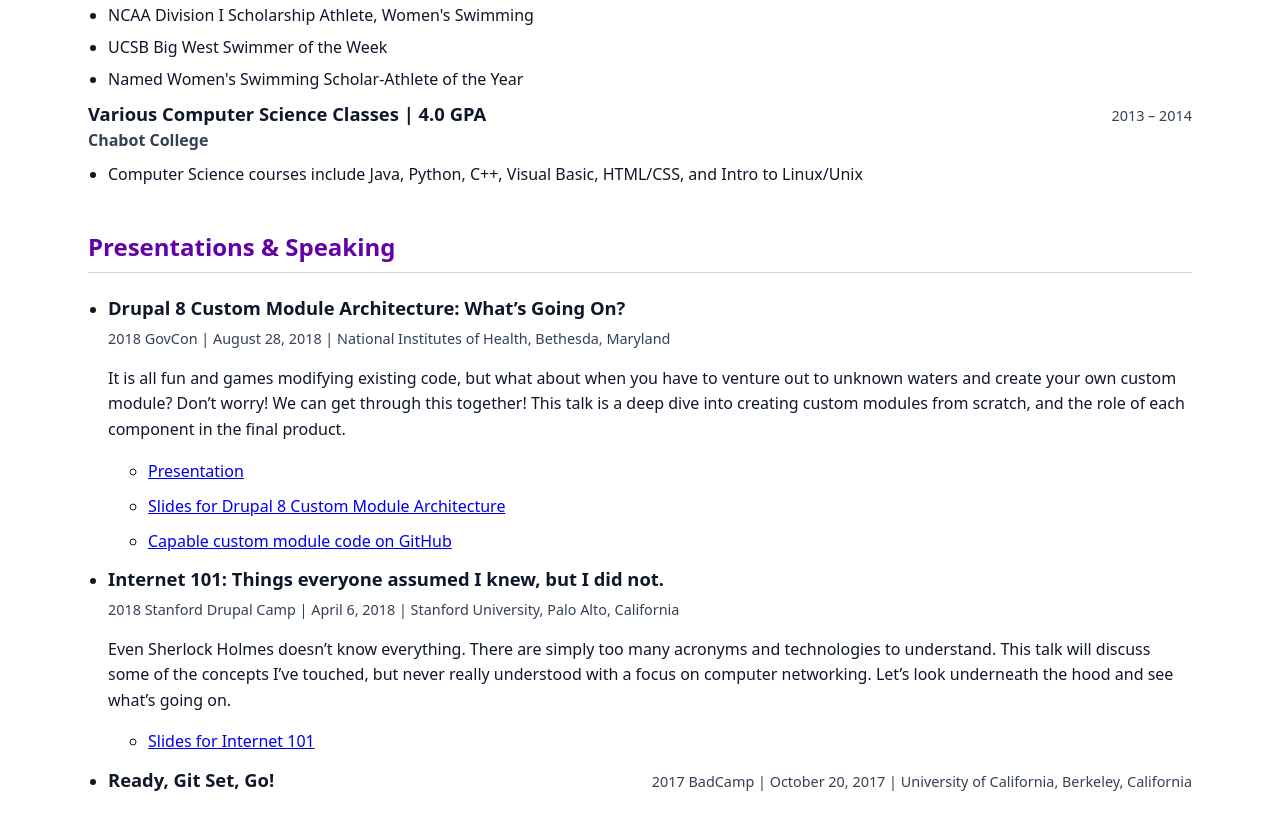
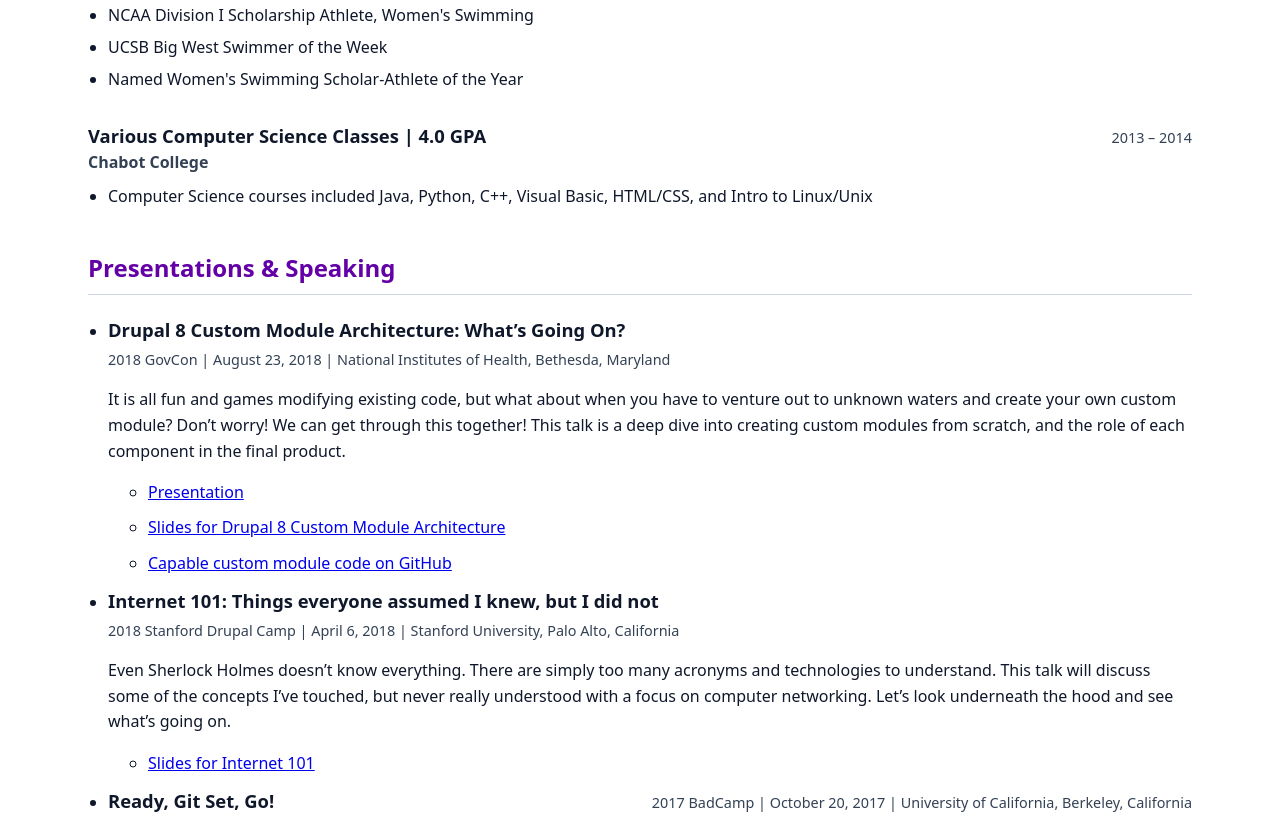
Before and after one commit to legaudinier/hello, a plain HTML site: page index.html in a window 1280 px wide. Shown: the part 1750-2565 px from the top of the page. Drawn offline with Linux system fonts and the light colour scheme.

Commit message:
Update index.html
Just fixing more small tweaks.

```diff
--- a/index.html
+++ b/index.html
@@ -17,7 +17,7 @@
       --text-secondary: #334155;
       --accent-color: #6300A6;
       /* WCAG AA compliant contrast on white */
-      --accent-hover: #115e59;
+      --accent-hover: #450073;
       --border-color: #cbd5e1;
       --focus-ring: #0284c7;
       --font-sans: system-ui, -apple-system, BlinkMacSystemFont, "Segoe UI", Roboto, Oxygen, Ubuntu, Cantarell, sans-serif;
@@ -368,7 +368,7 @@
         <article class="entry">
           <div class="entry-header">
             <div>
-              <h3>Full-Stack Software Engineer</h3>
+              <h3>Fullstack Software Engineer</h3>
               <span class="org">Hook 42</span>
             </div>
             <span class="date"><time datetime="2013-02">February 2013</time> &ndash; <time datetime="2019-07">July
@@ -422,15 +422,17 @@
             <li>UCSB Big West Swimmer of the Week</li>
             <li>Named Women's Swimming Scholar-Athlete of the Year</li>
           </ul>
+        </article>
+        <article class="entry">
           <div class="entry-header">
             <div>
               <h3>Various Computer Science Classes | 4.0 GPA</h3>
               <span class="org">Chabot College</span>
             </div>
-            <span class="date"><time datetime="2007">2013</time> &ndash; <time datetime="2011">2014</time></span>
+            <span class="date"><time datetime="2013">2013</time> &ndash; <time datetime="2014">2014</time></span>
           </div>
           <ul>
-            <li>Computer Science courses include Java, Python, C++, Visual Basic, HTML/CSS, and Intro to Linux/Unix</li>
+            <li>Computer Science courses included Java, Python, C++, Visual Basic, HTML/CSS, and Intro to Linux/Unix</li>
           </ul>
         </article>
       </section>
@@ -443,7 +445,7 @@
               <div>
                 <h3>Drupal 8 Custom Module Architecture: What’s Going On?</h3>
               </div>
-              <span class="date">2018 GovCon | August 28, 2018 | National Institutes of Health, Bethesda,
+              <span class="date">2018 GovCon | August 23, 2018 | National Institutes of Health, Bethesda,
                 Maryland</span>
             </div>
             <p>
@@ -473,7 +475,7 @@
           <li>
             <div class="entry-header">
               <div>
-                <h3>Internet 101: Things everyone assumed I knew, but I did not.</h3>
+                <h3>Internet 101: Things everyone assumed I knew, but I did not</h3>
               </div>
               <span class="date">2018 Stanford Drupal Camp | April 6, 2018 | Stanford University, Palo Alto, California
               </span>
@@ -533,7 +535,7 @@
         </ul>
       </section>
 
-      <section id="personal" aria-labelledby="heading-community-personal">
+      <section id="personal" aria-labelledby="heading-personal">
         <h2 id="heading-personal">Community &amp; Personal</h2>
         <ul class="item-list">
           <li>
```
